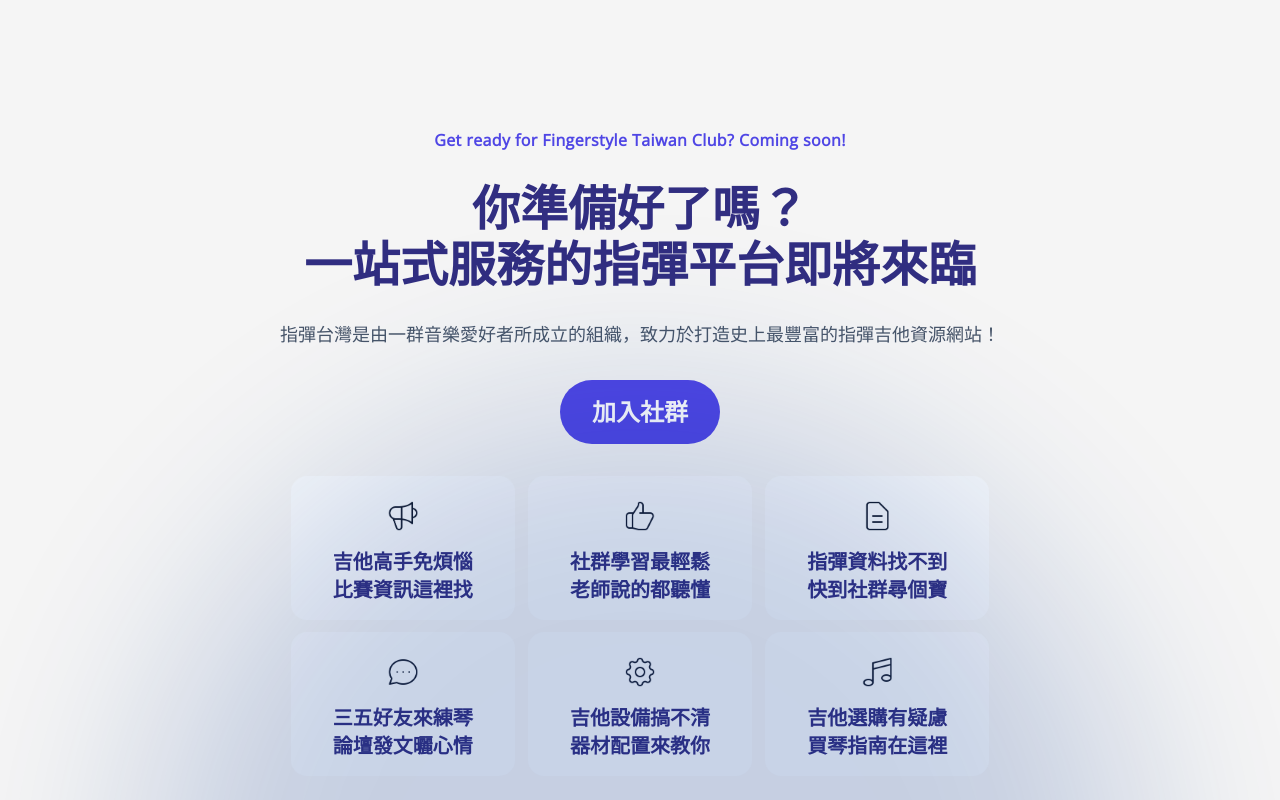
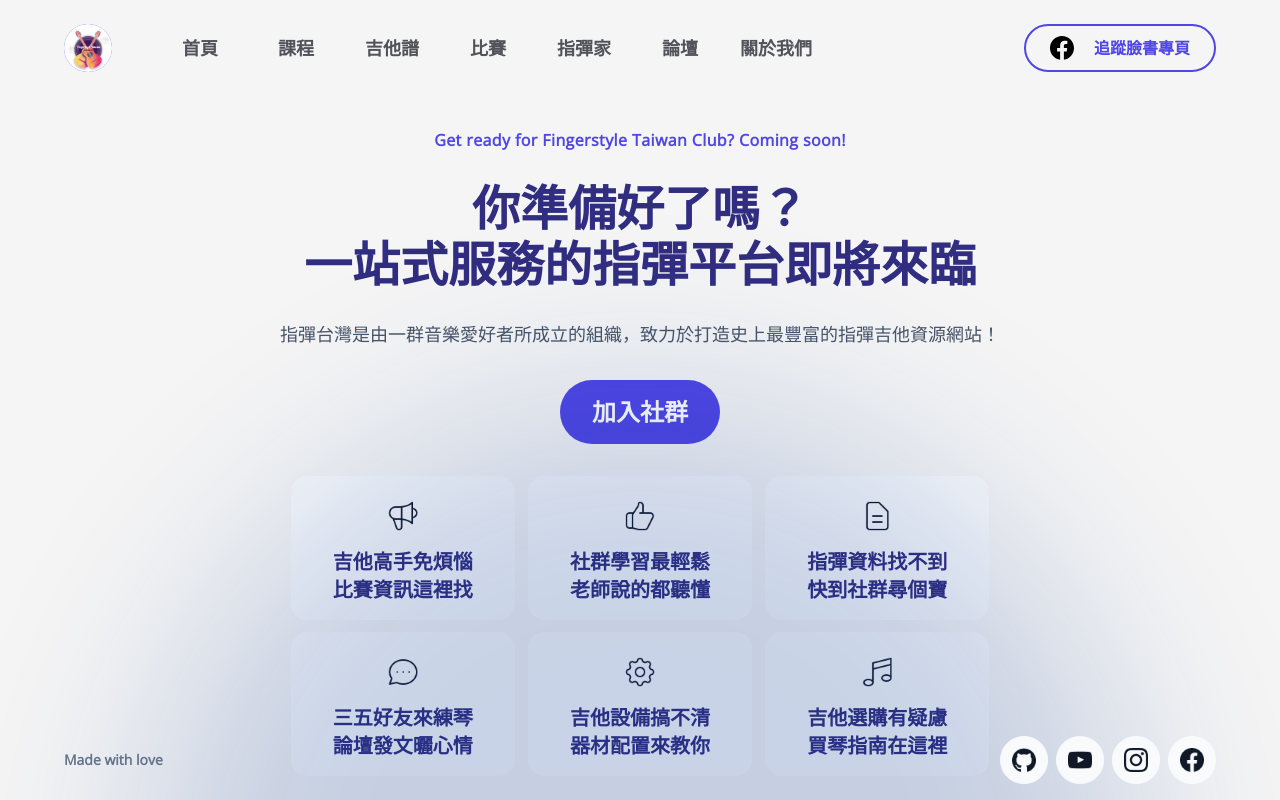
Before and after one commit to Fingerstyle-Taiwan/nextjs-frontend, a Next.js app: page / in a window 1280 px wide. Built offline with nearby package versions, Linux system fonts and the light colour scheme.

Commit message:
feat(template): add Navbar and Footer into Template

```diff
--- a/components/shared/Template/index.tsx
+++ b/components/shared/Template/index.tsx
@@ -1,5 +1,7 @@
 import Head from 'next/head'
 import { ReactNode } from 'react'
+import Navbar from "./Navbar";
+import Footer from "./Footer";
 
 interface TemplateProps {
   children: ReactNode
@@ -27,7 +29,11 @@ const Template = (props: TemplateProps) => {
 
         <link rel="icon" href="/logo.jpg" />
       </Head>
-      {children}
+      <Navbar />
+      <div className="px-12 lg:px-36">
+        {children}
+      </div>
+      <Footer />
     </div>
   )
 }
```
